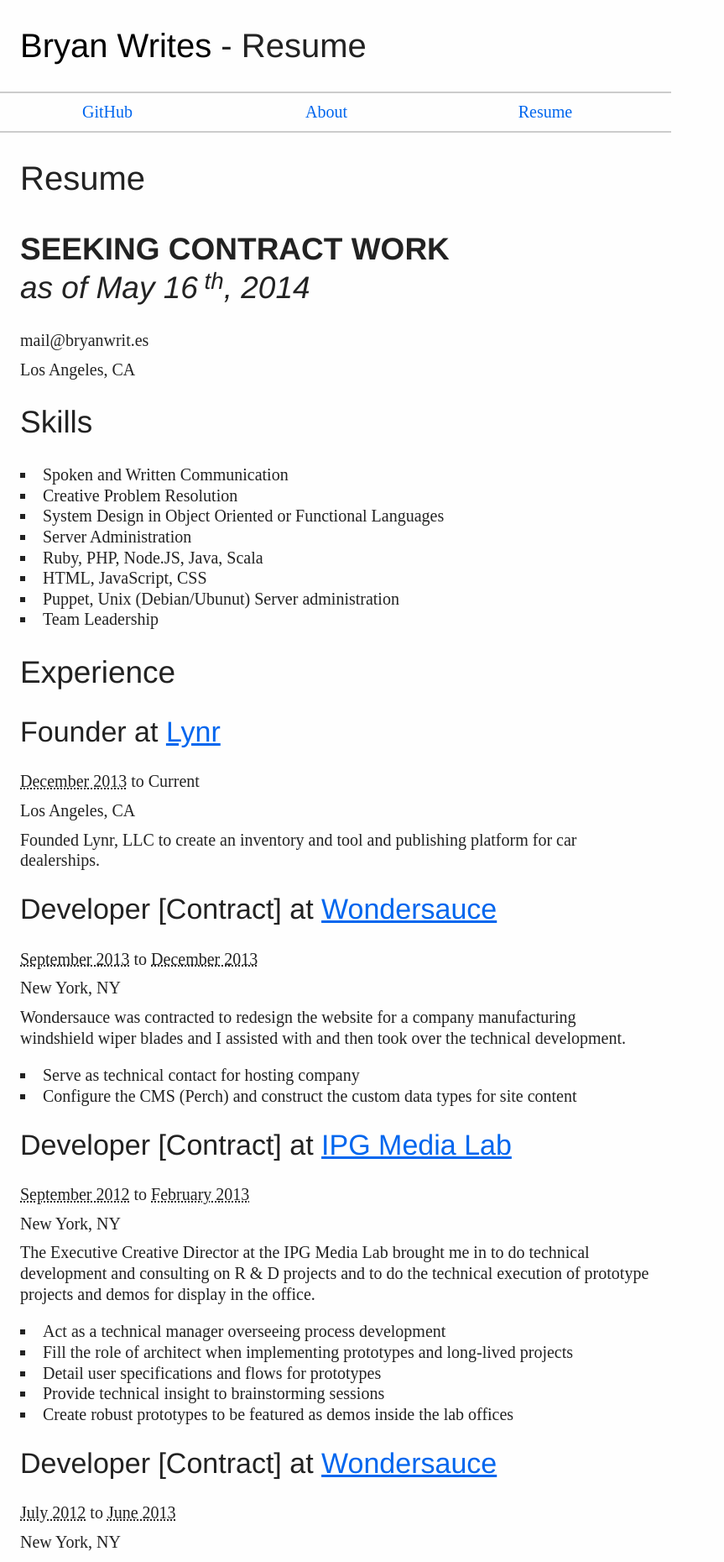
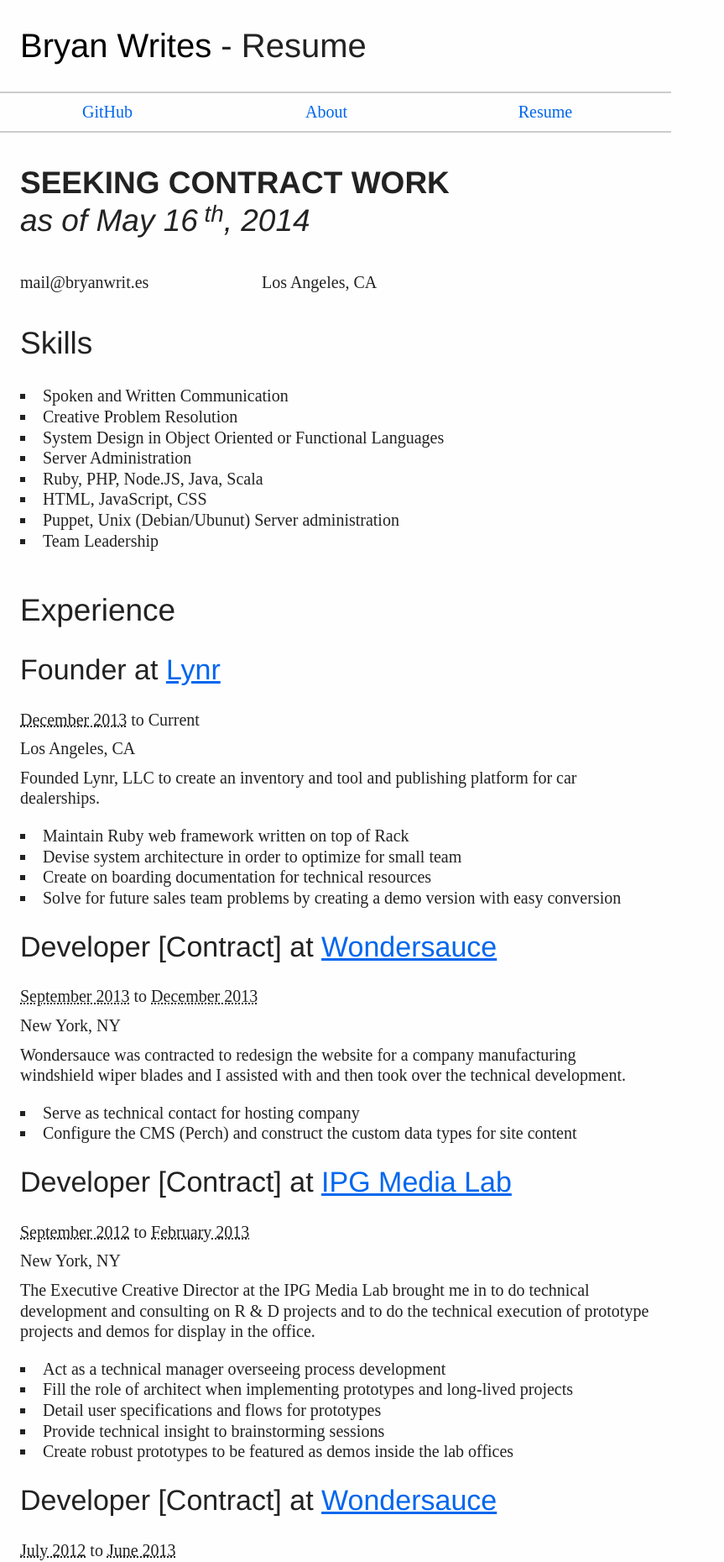
Before and after one commit to bryanjswift/bryanjswift.github.com, a Jekyll site: the page built from resume/index.html, in a window 1280 px wide. Shown: the top 1860 px of the page at 84% size, without its empty margins (0-863 px from the left). Built offline with Jekyll 4.4.1, drawn with Linux system fonts in a browser that asks for light colours.

Commit message:
Update skills and make print style adjustments

```diff
--- a/assets/css/resume.css
+++ b/assets/css/resume.css
@@ -1,3 +1,5 @@
+.entry-title { display: none; }
+
 .vcard h1, .vcard .type, .vcard .tel { display: none; }
 
 .status { margin-top: 1em; border: 0; }
@@ -6,6 +8,13 @@
 sup:before { content: ' '; }
 sup:after { content: ''; }
 
+.contact, .location-contact { float: left; width: 30%; }
+
+#skills:before, #skills:after { content: ""; display: table; }
+#skills:after { clear: both; }
+#skills { zoom: 1; }
+
+aside { clear: both; }
 aside ul, .responsibilities {
   padding-left: 3%; list-style-position: inside; list-style-type: disc; list-style-type: square;
 }
@@ -25,8 +34,8 @@
   a { text-decoration: none; color: #222; }
   a:link:after, a:visited:after { content:" (" attr(href) ") "; font-size: 0.7em; }
   .coverletter { padding: 0; margin: 3em 7% 0; }
-  .experience:nth-child(3), .experience:nth-child(7), .experience:nth-child(10),
-      .experience:nth-child(14), .experience:nth-child(17) {
+  .experience:nth-child(2), .experience:nth-child(6), .experience:nth-child(9),
+      .experience:nth-child(13), .experience:nth-child(16) {
     page-break-after: always;
   }
   #colophon { display: none; }
--- a/resume/index.html
+++ b/resume/index.html
@@ -27,7 +27,7 @@
             </span>
           </p>
           <!-- location for vcard -->
-          <p class="location">Los Angeles, CA</p>
+          <p class="location location-contact">Los Angeles, CA</p>
         </div>
         <aside id="skills">
           <h2>Skills</h2>
@@ -66,6 +66,12 @@
               <p class="dates"><abbr class="dtstart" title="2013-12-01">December 2013</abbr> to Current</p>
               <p class="location">Los Angeles, CA</p>
               <p class="description">Founded Lynr, LLC to create an inventory and tool and publishing platform for car dealerships.</p>
+              <ul class="responsibilities">
+                <li>Maintain Ruby web framework written on top of Rack</li>
+                <li>Devise system architecture in order to optimize for small team</li>
+                <li>Create on boarding documentation for technical resources</li>
+                <li>Solve for future sales team problems by creating a demo version with easy conversion</li>
+              </ul>
             </li>
             <li class="experience vcard vevent job">
               <h3 class="position summary">
```
